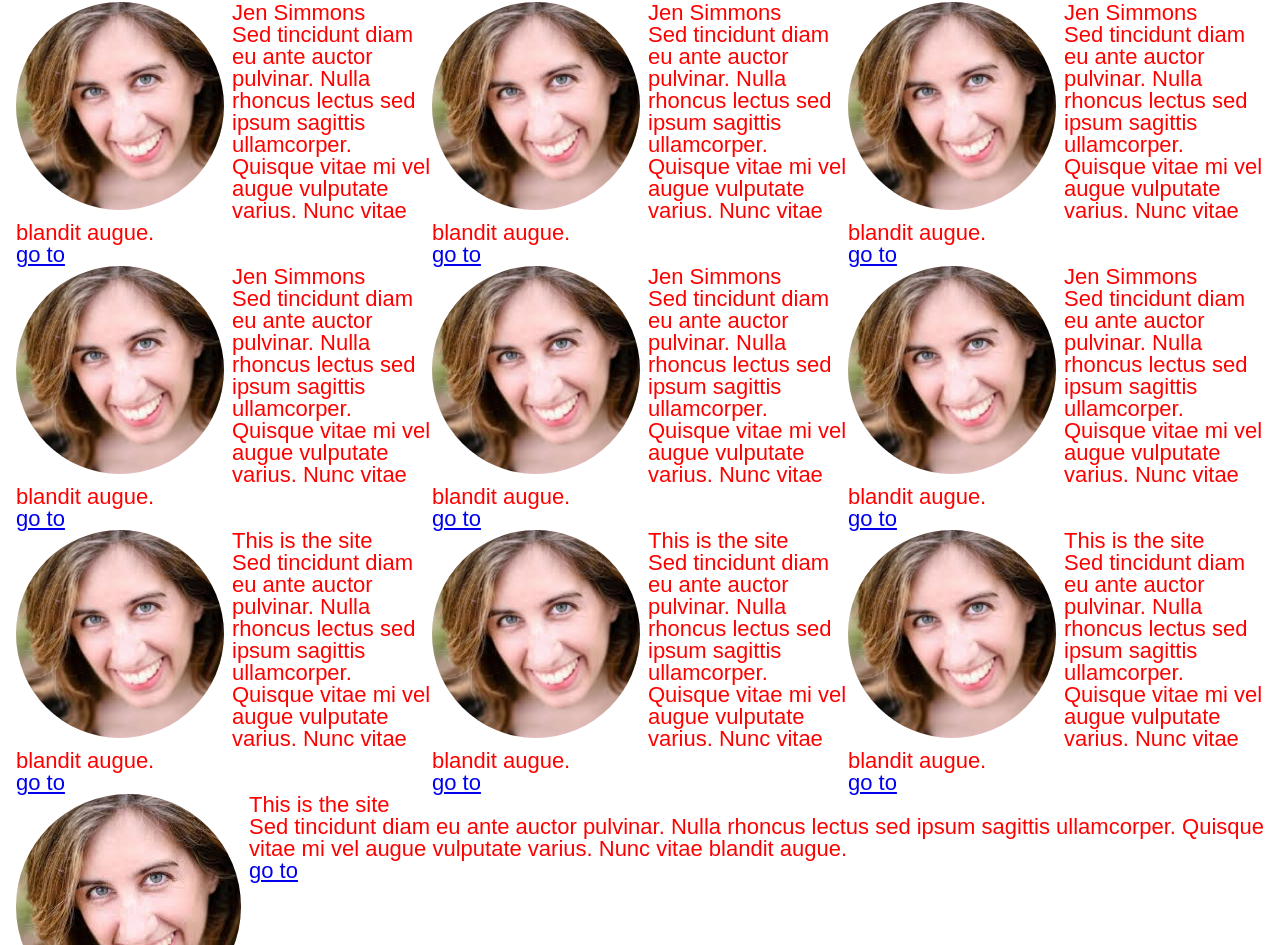
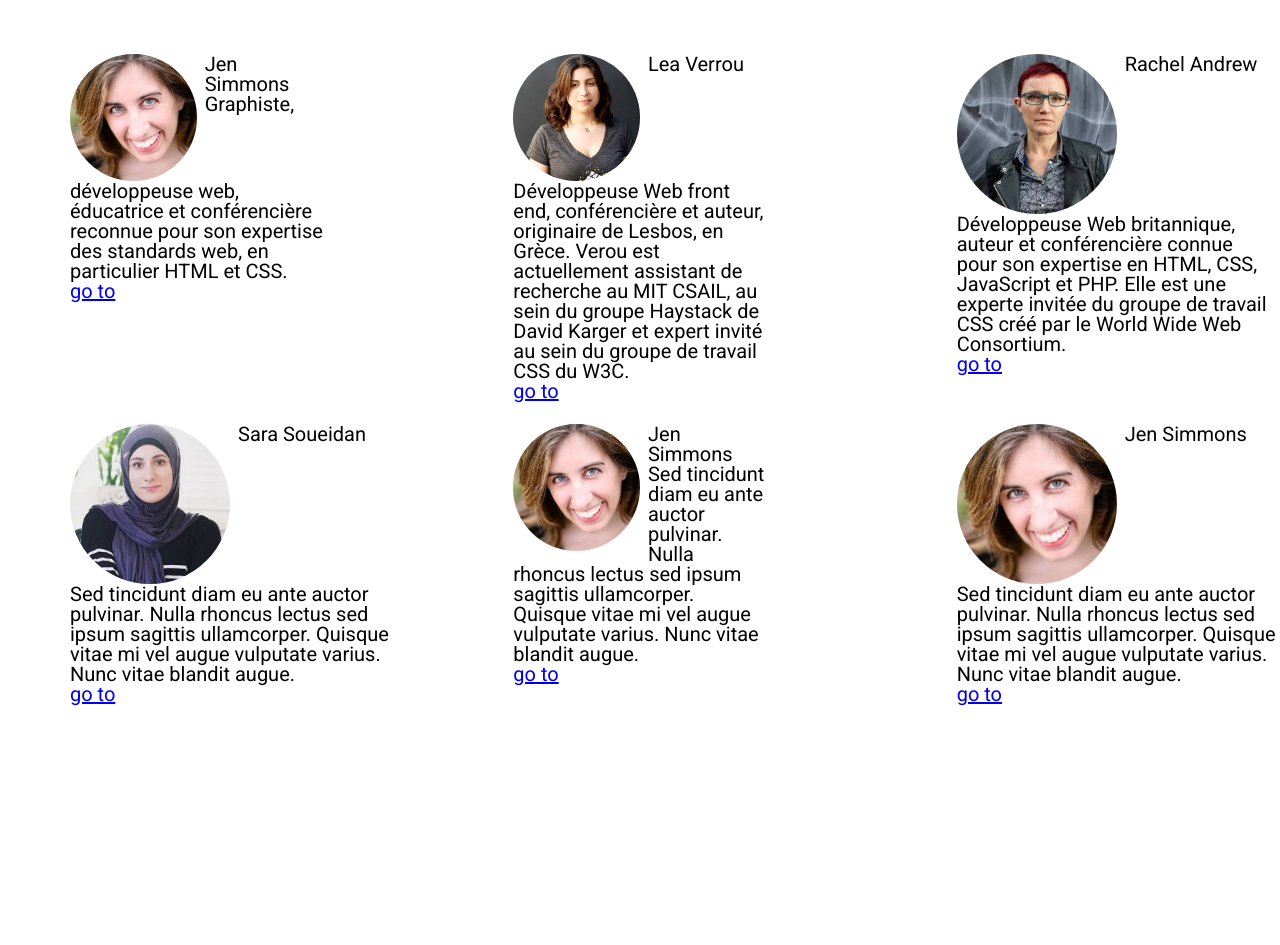
Before and after one commit to BryanVelic/B3-2020-2021-CSS-learning-css, a plain HTML site: page personnalites.html in a window 1280 px wide. Shown: the part 86-1031 px from the top of the page. After the commit the page ends 800 px from the top, so only its background shows below. Drawn offline with Linux system fonts and the light colour scheme; a web font is replaced by a local one.

Commit message:
Maj - 17/02/21

```diff
--- a/css/master.css
+++ b/css/master.css
@@ -22,52 +22,13 @@ h3 {
   font-size: 48px;
   line-height: 2;
 }
-/*smartphones mobiles (portrait)*/
-@media (max-width: 480px) {
- body {
-   color : green;
-   font-size: 14px;
-   font-family: Roboto, sans-serif;
- }
-}
-
-/*low resolution tablets, mobiles (landscape)*/
-@media (min-width: 481px) and (max-width: 767px) {
-  body {
-    color: brown;
-    font-size: 18px;
-    font-family: Lato, sans-serif;
-  }
-}
-
-/*tablets, ipads (landscape)*/
-@media (min-width: 768px) and (max-width: 1024px) {
 body {
   color: black;
   font-size: 20px;
-    font-family: Fraunces, sans-serif;
+  font-family: Roboto, sans-serif;
 .menu {
     text-decoration: none;
     display: inline;
-    }
-  }
-}
-
-/*laptops, desktops*/
-@media (min-width: 1025px) and (max-width: 1280px) {
-  body {
-    color : red;
-    font-size: 22px;
-    font-family: Yusei Magic, sans-serif;
-  }
-}
-
-/*desktops - higher resolution*/
-@media (min-width: 1281px) {
-  body {
-    color : orange;
-    font-size: 24;
-    font-family: Hachi Maru Pop, sans-serif;
   }
 }
 /*desktops*/
@@ -124,9 +85,28 @@ nav a:hover{
   flex-shrink: 0;
 }
 
-.ressource-list-item > figure > img{
+div > figure > img{
   float: left;
   margin-right: 0.5rem;
   border-radius: 50%;
   max-width: 50%;
 }
+
+
+* {
+  box-sizing : border-box;
+}
+
+
+.grid {
+  display : grid;
+  grid-template-columns: repeat(auto-fit, minmax(300px, 2fr));
+  grid-auto-rows : 320px;
+  grid-column-gap : 50px;
+  grid-row-gap : 50px;
+}
+
+.grid > div{
+  margin:50px;
+  padding: 20px;
+}
--- a/personnalites.html
+++ b/personnalites.html
@@ -20,87 +20,55 @@
     </nav>
     <h1 class="personnalites">Les personnalités importante du web</h1>
   </header>
-  <ul class="ressource-list">
-  <li class="ressource-list-item">
+  <div class="grid">
+  <div>
+    <figure class="ressources-image">
+      <img src="img/Jen simmons.jpeg" alt="Jen Simmons">
+      <figcaption>Jen Simmons</figcaption>
+    </figure>
+    <p>Graphiste, développeuse web, éducatrice et conférencière reconnue pour son expertise des standards web, en particulier HTML et CSS.</p>
+    <a href="#">go to</a>
+  </div>
+  <div>
+    <figure class="ressources-image">
+      <img src="img/Lea Verou.jpeg" alt="Lea Verou">
+      <figcaption>Lea Verrou</figcaption>
+    </figure>
+    <p>Développeuse Web front end, conférencière et auteur, originaire de Lesbos, en Grèce. Verou est actuellement assistant de recherche au MIT CSAIL, au sein du groupe Haystack de David Karger et expert invité au sein du groupe de travail CSS du W3C.</p>
+    <a href="#">go to</a>
+  </div>
+  <div class="ressource-list">
+    <figure class="ressources-image">
+      <img src="img/Rachel Andrew.jpeg" alt="Rachel Andrew">
+      <figcaption>Rachel Andrew</figcaption>
+    </figure>
+    <p>Développeuse Web britannique, auteur et conférencière connue pour son expertise en HTML, CSS, JavaScript et PHP. Elle est une experte invitée du groupe de travail CSS créé par le World Wide Web Consortium.</p>
+    <a href="#">go to</a>
+  </div>
+  <div class="ressource-list">
+    <figure class="ressources-image">
+      <img src="img/Sara Soueidan.jpeg" alt="Sara Soueidan">
+      <figcaption>Sara Soueidan</figcaption>
+    </figure>
+    <p>Sed tincidunt diam eu ante auctor pulvinar. Nulla rhoncus lectus sed ipsum sagittis ullamcorper. Quisque vitae mi vel augue vulputate varius. Nunc vitae blandit augue.</p>
+    <a href="#">go to</a>
+  </div class="ressource-list">
+  <div>
     <figure class="ressources-image">
       <img src="img/Jen simmons.jpeg" alt="bill muray">
       <figcaption>Jen Simmons</figcaption>
     </figure>
     <p>Sed tincidunt diam eu ante auctor pulvinar. Nulla rhoncus lectus sed ipsum sagittis ullamcorper. Quisque vitae mi vel augue vulputate varius. Nunc vitae blandit augue.</p>
     <a href="#">go to</a>
-  </li>
-  <li class="ressource-list-item">
+  </div>
+  <div class="ressource-list">
     <figure class="ressources-image">
       <img src="img/Jen simmons.jpeg" alt="bill muray">
       <figcaption>Jen Simmons</figcaption>
     </figure>
     <p>Sed tincidunt diam eu ante auctor pulvinar. Nulla rhoncus lectus sed ipsum sagittis ullamcorper. Quisque vitae mi vel augue vulputate varius. Nunc vitae blandit augue.</p>
     <a href="#">go to</a>
-  </li>
-  <li class="ressource-list-item">
-          <figure class="ressources-image">
-          <img src="img/Jen simmons.jpeg" alt="bill muray">
-          <figcaption>Jen Simmons</figcaption>
-          </figure>
-          <p>Sed tincidunt diam eu ante auctor pulvinar. Nulla rhoncus lectus sed ipsum sagittis ullamcorper. Quisque vitae mi vel augue vulputate varius. Nunc vitae blandit augue.</p>
-          <a href="#">go to</a>
-  </li>
-  <li class="ressource-list-item">
-          <figure class="ressources-image">
-          <img src="img/Jen simmons.jpeg" alt="bill muray">
-          <figcaption>Jen Simmons</figcaption>
-          </figure>
-          <p>Sed tincidunt diam eu ante auctor pulvinar. Nulla rhoncus lectus sed ipsum sagittis ullamcorper. Quisque vitae mi vel augue vulputate varius. Nunc vitae blandit augue.</p>
-          <a href="#">go to</a>
-  </li>
-  <li class="ressource-list-item">
-          <figure class="ressources-image">
-          <img src="img/Jen simmons.jpeg" alt="bill muray">
-          <figcaption>Jen Simmons</figcaption>
-          </figure>
-          <p>Sed tincidunt diam eu ante auctor pulvinar. Nulla rhoncus lectus sed ipsum sagittis ullamcorper. Quisque vitae mi vel augue vulputate varius. Nunc vitae blandit augue.</p>
-          <a href="#">go to</a>
-  </li>
-  <li class="ressource-list-item">
-          <figure class="ressources-image">
-          <img src="img/Jen simmons.jpeg" alt="bill muray">
-          <figcaption>Jen Simmons</figcaption>
-          </figure>
-          <p>Sed tincidunt diam eu ante auctor pulvinar. Nulla rhoncus lectus sed ipsum sagittis ullamcorper. Quisque vitae mi vel augue vulputate varius. Nunc vitae blandit augue.</p>
-          <a href="#">go to</a>
-  </li>
-  <li class="ressource-list-item">
-          <figure class="ressources-image">
-          <img src="img/Jen simmons.jpeg" alt="bill muray">
-          <figcaption>This is the site</figcaption>
-          </figure>
-          <p>Sed tincidunt diam eu ante auctor pulvinar. Nulla rhoncus lectus sed ipsum sagittis ullamcorper. Quisque vitae mi vel augue vulputate varius. Nunc vitae blandit augue.</p>
-          <a href="#">go to</a>
-  </li>
-  <li class="ressource-list-item">
-          <figure class="ressources-image">
-          <img src="img/Jen simmons.jpeg" alt="bill muray">
-          <figcaption>This is the site</figcaption>
-          </figure>
-          <p>Sed tincidunt diam eu ante auctor pulvinar. Nulla rhoncus lectus sed ipsum sagittis ullamcorper. Quisque vitae mi vel augue vulputate varius. Nunc vitae blandit augue.</p>
-          <a href="#">go to</a>
-  </li>
-  <li class="ressource-list-item">
-          <figure class="ressources-image">
-          <img src="img/Jen simmons.jpeg" alt="bill muray">
-          <figcaption>This is the site</figcaption>
-          </figure>
-          <p>Sed tincidunt diam eu ante auctor pulvinar. Nulla rhoncus lectus sed ipsum sagittis ullamcorper. Quisque vitae mi vel augue vulputate varius. Nunc vitae blandit augue.</p>
-          <a href="#">go to</a>
-  </li>
-  <li class="ressource-list-item">
-          <figure class="ressources-image">
-          <img src="img/Jen simmons.jpeg" alt="bill muray">
-          <figcaption>This is the site</figcaption>
-          </figure>
-          <p>Sed tincidunt diam eu ante auctor pulvinar. Nulla rhoncus lectus sed ipsum sagittis ullamcorper. Quisque vitae mi vel augue vulputate varius. Nunc vitae blandit augue.</p>
-          <a href="#">go to</a>
-  </li>
-  </ul>
+  </div>
+</div>
 
 </body>
```
Lines whose indentation alone changed are shown as unchanged.
